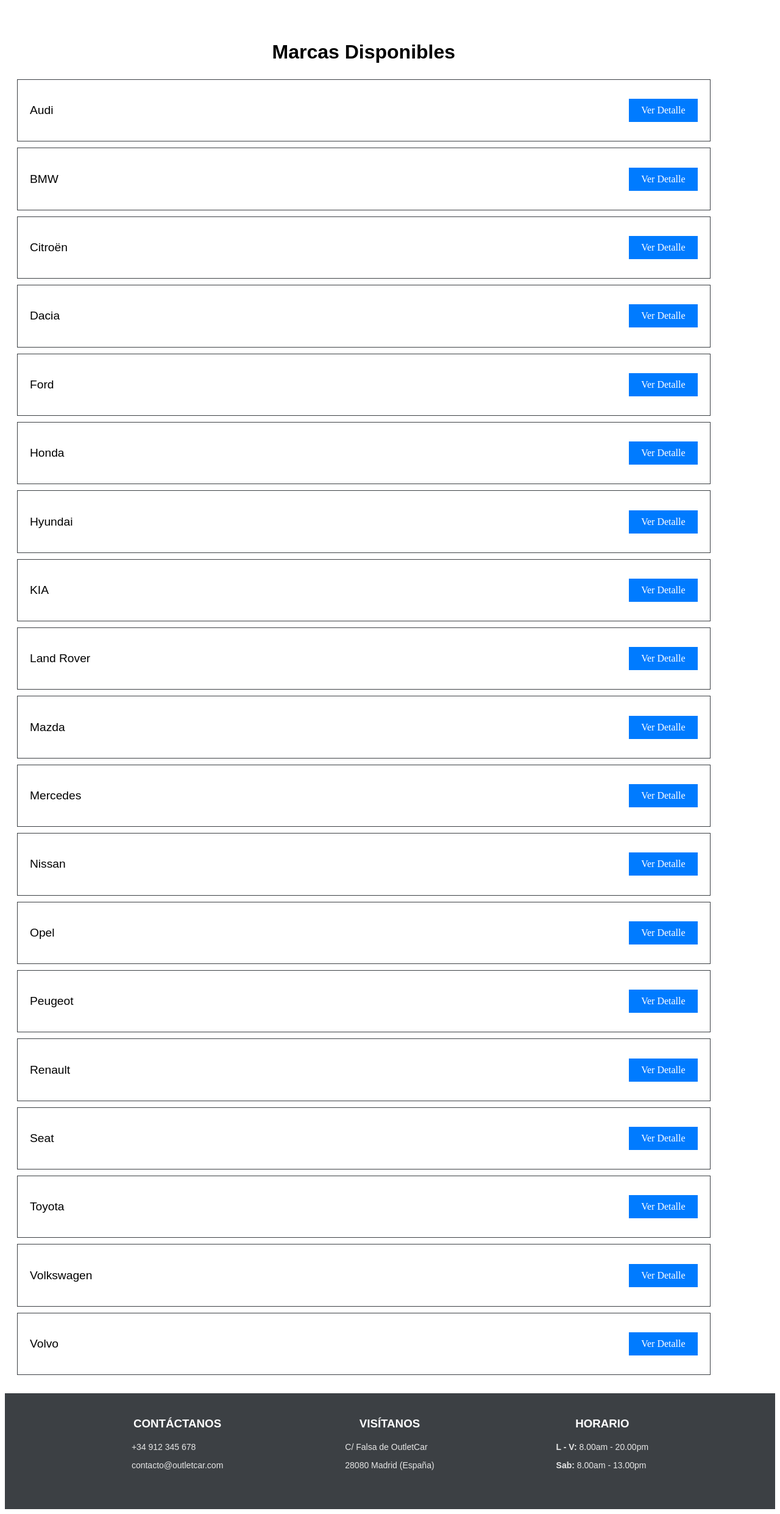
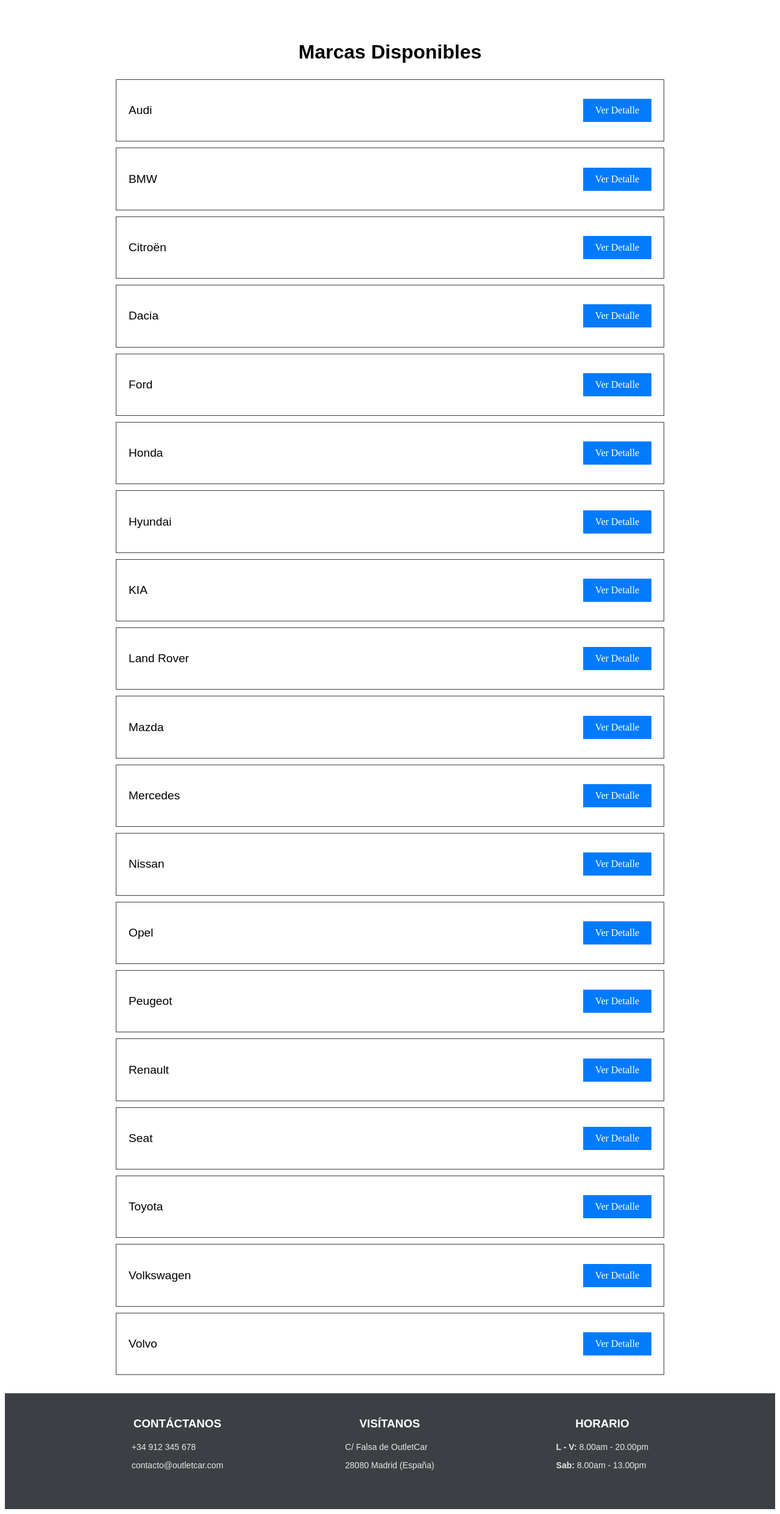
Before and after one commit to carlamanterola/proyectoOutletCar, a Django app: page /appOutletCar/marcas/ in a window 1280 px wide. Shown: the part 26-2509 px from the top of the page at 61% size. Run offline with Django 5.2, Linux system fonts and the light colour scheme; data comes from the database, SQL or seed files in the repository.

Commit message:
cambios en el css

```diff
--- a/appOutletCar/static/css/estilos.css
+++ b/appOutletCar/static/css/estilos.css
@@ -73,11 +73,13 @@ td a{
     padding: 20px 0;
     margin-left: 20px;
     margin-right: 20px;
+    margin: 0 auto;
 }
 
 .contenedor {
-    width: 100%;
     padding: 20px 0;
+    width:80%;
+    margin: 0 auto;
 }
 
 .titulo {
@@ -88,7 +90,9 @@ td a{
 
 .lista {
     list-style: none;
-    display: grid;
+    padding: 0;
+    max-width: 900px;
+    margin: 0 auto;
 }
 
 .elemento {
```
